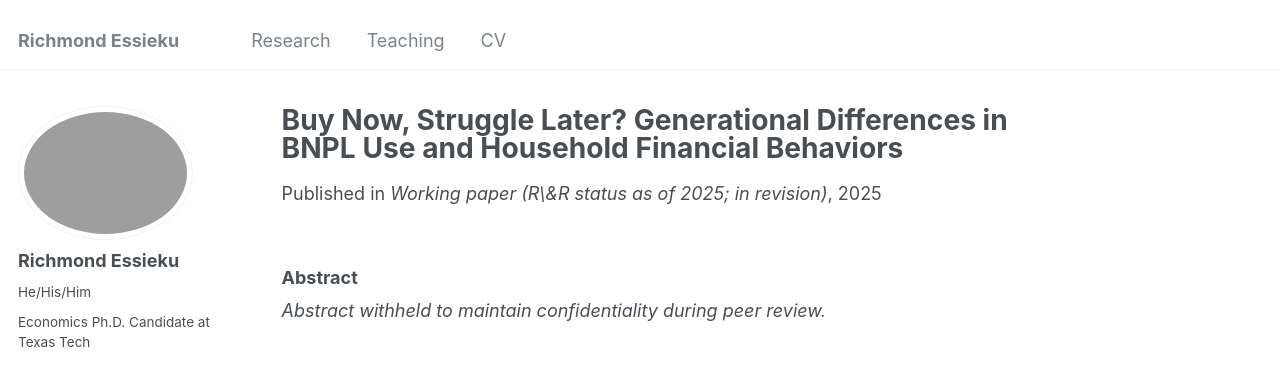
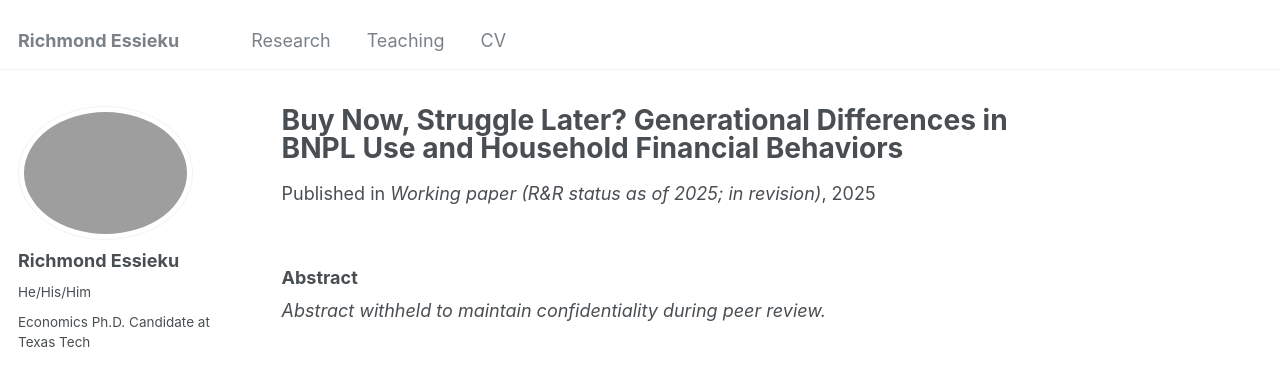
Before and after one commit to essieku/essieku.github.io, a Jekyll site: the page built from _publications/Others1.md, in a window 1280 px wide and 1052 px high. Shown: the top 373 px of the window. Built offline with Jekyll 4.4.1, drawn with Linux system fonts in a browser that asks for light colours; some web fonts are replaced.

```diff
--- a/_publications/Others1.md
+++ b/_publications/Others1.md
@@ -5,7 +5,7 @@ category: working-paper
 permalink: /publication/bnpl-generations
 excerpt: '"Buy Now, Pay Later (BNPL) promises instant gratification, but does it quietly erode financial resilience across generations? Drawing on U.S. household data, this study uncovers that BNPL use is strongly tied to unhealthy short-term financial behaviors like mounting credit card debt and weaker emergency savings particularly among older cohorts. Yet, its influence on long-term planning, such as investment and retirement, appears negligible. By revealing how hyperbolic discounting shapes financial choices differently for Boomers, Gen X, Millennials, and Gen Z, this paper highlights an urgent need for tailored financial literacy programs and regulatory oversight to safeguard households in an era of frictionless credit" (Joint with Prince Bosompem)"'
 date: 2025-02-26
-venue: 'Working paper (R\&R status as of 2025; in revision)'
+venue: 'Working paper (R&R status as of 2025; in revision)'
 # slidesurl: ''
 ---
 ### Abstract
```
